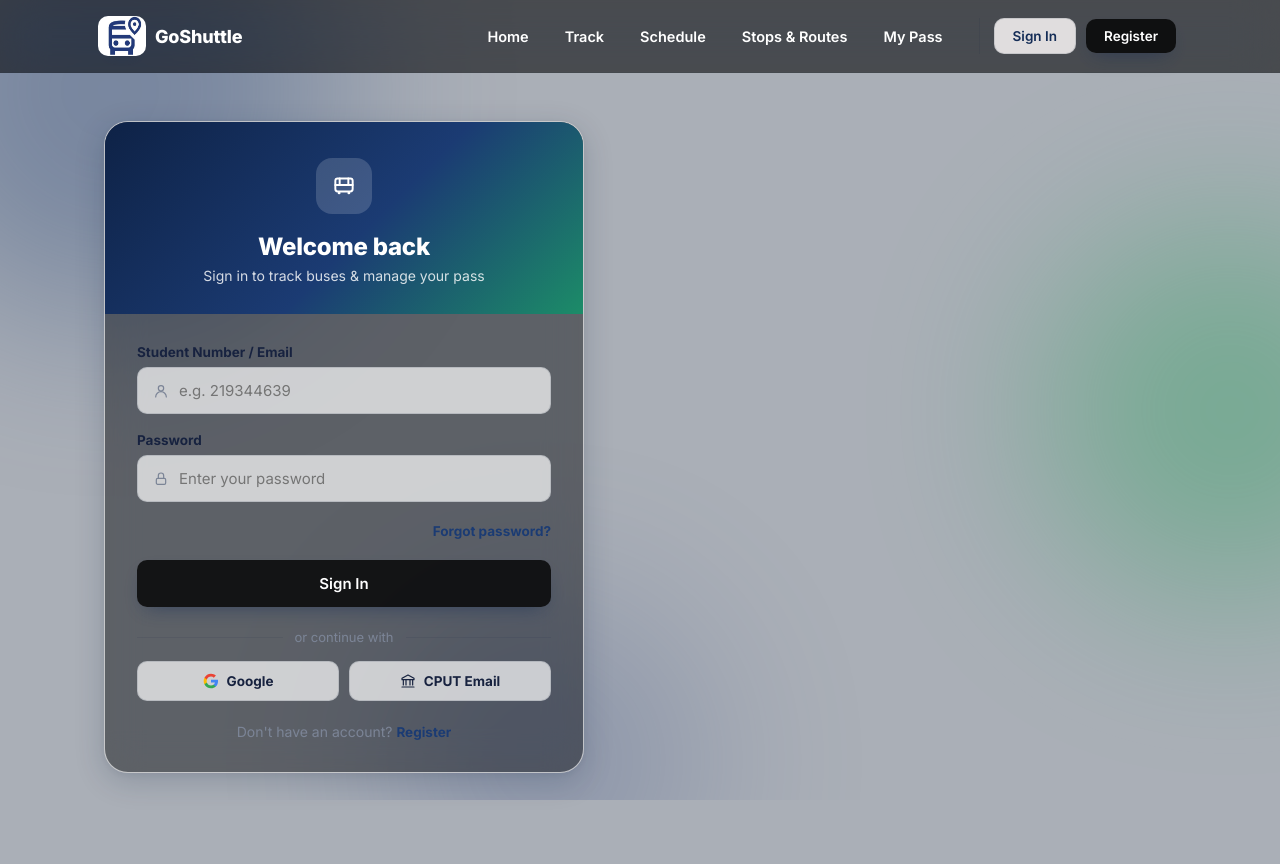
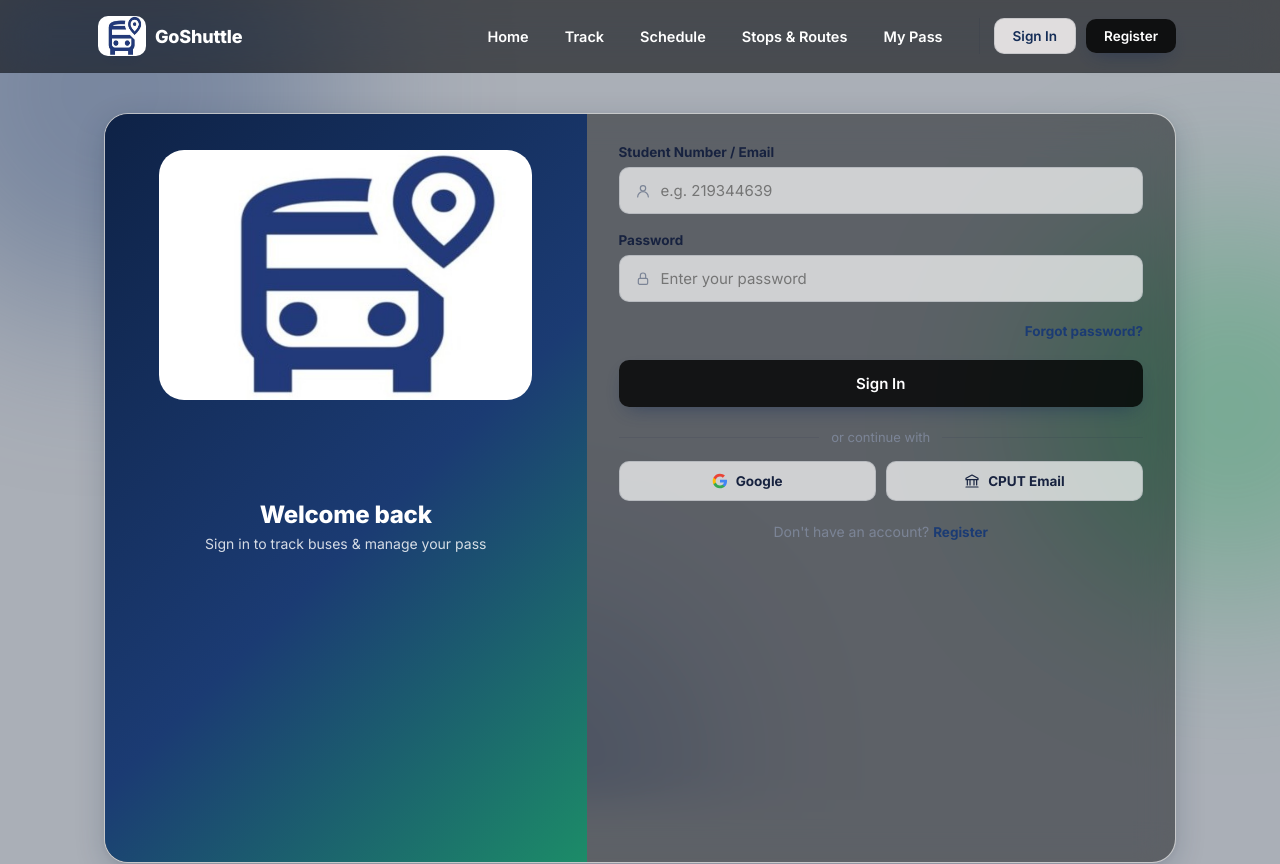
Before and after one commit to Gift1400/GoShuttle, a Vue app in the folder frontend/: page /sign-in in a window 1280 px wide. Shown: the top 864 px of the page. Built offline with nearby package versions, Linux system fonts and the light colour scheme.

Commit message:
Added the logo on login and register

```diff
--- a/frontend/src/views/LoginView.vue
+++ b/frontend/src/views/LoginView.vue
@@ -1,17 +1,14 @@
 <template>
   <div class="page auth-page">
     <div class="container">
-      <section class="glass auth-card">
+      <section class="glass auth-card desktop-layout">
         <div class="auth-hero">
           <div class="auth-logo">
-            <svg width="26" height="26" viewBox="0 0 24 24" fill="none" stroke="#ffffff" stroke-width="1.8" stroke-linecap="round" stroke-linejoin="round">
-              <rect x="4" y="5" width="16" height="12" rx="2.2"/>
-              <line x1="4" y1="11" x2="20" y2="11"/>
-              <line x1="8" y1="5" x2="8" y2="11"/>
-              <line x1="16" y1="5" x2="16" y2="11"/>
-              <circle cx="7.5" cy="18.4" r="1.3" fill="#ffffff" stroke="none"/>
-              <circle cx="16.5" cy="18.4" r="1.3" fill="#ffffff" stroke="none"/>
-            </svg>
+            <img
+                :src="logo"
+                alt="GoShuttle Logo"
+                class="logo-image"
+            />
           </div>
           <h1>Welcome back</h1>
           <p>Sign in to track buses &amp; manage your pass</p>
@@ -97,6 +94,7 @@
 </template>
 
 <script setup>
+import logo from '../assets/images/logo.jpeg'
 import { reactive } from 'vue'
 
 const form = reactive({ studentId: '', password: '' })
--- a/frontend/src/views/RegisterView.vue
+++ b/frontend/src/views/RegisterView.vue
@@ -1,17 +1,14 @@
 <template>
   <div class="page auth-page">
     <div class="container">
-      <section class="glass auth-card">
+      <section class="glass auth-card desktop-layout">
         <div class="auth-hero">
           <div class="auth-logo">
-            <svg width="26" height="26" viewBox="0 0 24 24" fill="none" stroke="#ffffff" stroke-width="1.8" stroke-linecap="round" stroke-linejoin="round">
-              <rect x="4" y="5" width="16" height="12" rx="2.2"/>
-              <line x1="4" y1="11" x2="20" y2="11"/>
-              <line x1="8" y1="5" x2="8" y2="11"/>
-              <line x1="16" y1="5" x2="16" y2="11"/>
-              <circle cx="7.5" cy="18.4" r="1.3" fill="#ffffff" stroke="none"/>
-              <circle cx="16.5" cy="18.4" r="1.3" fill="#ffffff" stroke="none"/>
-            </svg>
+            <img
+                :src="logo"
+                alt="GoShuttle Logo"
+                class="logo-image"
+            />
           </div>
           <h1>Create account</h1>
           <p>Join GoShuttle with your CPUT details</p>
@@ -121,8 +118,9 @@
 </template>
 
 <script setup>
+import logo from '../assets/images/logo.jpeg'
 import { reactive } from 'vue'
-
+``
 const form = reactive({
   fullName: '',
   studentNumber: '',
--- a/frontend/src/views/auth.css
+++ b/frontend/src/views/auth.css
@@ -1,12 +1,14 @@
 .auth-page {
-  padding: 48px 0 96px;
+  min-height: 100vh;
   display: flex;
   justify-content: center;
+  align-items: center;
+  padding: 40px;
 }
 
 .auth-card {
   width: 100%;
-  max-width: 480px;
+  max-width: 1100px;
   overflow: hidden;
 }
 
@@ -23,14 +25,12 @@
 }
 
 .auth-logo {
-  width: 56px;
-  height: 56px;
-  border-radius: 16px;
-  background: rgba(255, 255, 255, 0.16);
   display: flex;
-  align-items: center;
   justify-content: center;
-  margin: 0 auto 18px;
+  margin-bottom: 40px;
+  width: 100%;
+  height: auto;
+  background: transparent;
 }
 
 .auth-hero h1 {
@@ -242,3 +242,318 @@
   opacity: 0;
   transform: translateX(-50%) translateY(8px);
 }
+
+.auth-hero {
+  background: linear-gradient(
+          135deg,
+          var(--navy-900) 0%,
+          var(--navy-700) 55%,
+          var(--green-600) 100%
+  );
+  padding: 36px 32px 30px;
+  text-align: center;
+  color: #fff;
+}
+
+.auth-logo {
+  display: flex;
+  justify-content: center;
+  margin-bottom: 32px;
+  width: 100%;
+  height: auto;
+  background: transparent;
+}
+
+.logo-image {
+  height: 250px;
+  width: auto;
+  object-fit: contain;
+  border-radius: 25px;
+}
+
+.auth-hero h1 {
+  font-size: 24px;
+  font-weight: 800;
+  color: #fff;
+  margin-bottom: 6px;
+}
+
+.auth-hero p {
+  font-size: 14px;
+  color: rgba(255, 255, 255, 0.82);
+}
+
+.auth-form {
+  padding: 30px 32px 32px;
+}
+
+.field {
+  margin-bottom: 18px;
+}
+
+.field label {
+  display: block;
+  font-size: 13.5px;
+  font-weight: 700;
+  margin-bottom: 7px;
+  color: var(--ink);
+}
+
+.input-wrap {
+  display: flex;
+  align-items: center;
+  gap: 10px;
+  background: rgba(255, 255, 255, 0.7);
+  border: 1px solid rgba(23, 34, 63, 0.12);
+  border-radius: var(--radius-sm);
+  padding: 0 15px;
+  transition:
+          border-color 0.15s ease,
+          box-shadow 0.15s ease;
+}
+
+.input-wrap:focus-within {
+  border-color: var(--navy-700);
+  box-shadow: 0 0 0 3px rgba(27, 59, 115, 0.12);
+}
+
+.input-wrap.error {
+  border-color: #c0392b;
+  box-shadow: 0 0 0 3px rgba(192, 57, 43, 0.1);
+}
+
+.input-wrap .field-icon {
+  color: var(--muted);
+  flex-shrink: 0;
+  display: flex;
+}
+
+.input-wrap input,
+.input-wrap select {
+  border: none;
+  outline: none;
+  background: transparent;
+  width: 100%;
+  padding: 13px 0;
+  font-size: 15px;
+  color: var(--ink);
+  font-family: inherit;
+}
+
+.input-wrap select {
+  cursor: pointer;
+}
+
+.error-msg {
+  display: none;
+  color: #c0392b;
+  font-size: 12px;
+  margin-top: 6px;
+}
+
+.error-msg.show {
+  display: block;
+}
+
+.forgot-row {
+  text-align: right;
+  margin-bottom: 20px;
+}
+
+.forgot-row button,
+.link {
+  background: none;
+  border: none;
+  padding: 0;
+  cursor: pointer;
+  color: var(--navy-700);
+  font-size: 13.5px;
+  font-weight: 700;
+  font-family: inherit;
+}
+
+.forgot-row button:hover,
+.link:hover {
+  text-decoration: underline;
+}
+
+.auth-form .btn-primary {
+  width: 100%;
+  padding: 14px;
+  font-size: 15px;
+}
+
+.divider {
+  display: flex;
+  align-items: center;
+  gap: 12px;
+  margin: 22px 0 16px;
+  color: var(--muted);
+  font-size: 13px;
+}
+
+.divider::before,
+.divider::after {
+  content: "";
+  flex: 1;
+  height: 1px;
+  background: rgba(23, 34, 63, 0.1);
+}
+
+.oauth-row {
+  display: flex;
+  gap: 10px;
+  margin-bottom: 22px;
+}
+
+.btn-oauth {
+  flex: 1;
+  display: flex;
+  align-items: center;
+  justify-content: center;
+  gap: 8px;
+  background: rgba(255, 255, 255, 0.7);
+  border: 1px solid rgba(23, 34, 63, 0.12);
+  border-radius: var(--radius-sm);
+  padding: 11px 8px;
+  font-size: 13.5px;
+  font-weight: 700;
+  color: var(--ink);
+  cursor: pointer;
+  font-family: inherit;
+}
+
+.btn-oauth:hover {
+  background: rgba(255, 255, 255, 0.95);
+}
+
+.switch-row {
+  text-align: center;
+  font-size: 14px;
+  color: var(--muted);
+}
+
+.checkbox-row {
+  display: flex;
+  align-items: flex-start;
+  gap: 10px;
+  margin-bottom: 8px;
+}
+
+.checkbox-row input[type="checkbox"] {
+  width: 18px;
+  height: 18px;
+  accent-color: var(--navy-700);
+  margin-top: 2px;
+  flex-shrink: 0;
+}
+
+.checkbox-row label {
+  font-size: 13px;
+  color: var(--ink-soft);
+  line-height: 1.45;
+}
+
+.auth-toast {
+  position: fixed;
+  left: 50%;
+  bottom: 32px;
+  transform: translateX(-50%);
+  background: var(--navy-800);
+  color: #fff;
+  font-size: 13.5px;
+  font-weight: 600;
+  padding: 12px 20px;
+  border-radius: var(--radius-full);
+  box-shadow: 0 14px 26px rgba(14, 34, 70, 0.3);
+  z-index: 60;
+}
+
+.auth-toast-fade-enter-active,
+.auth-toast-fade-leave-active {
+  transition:
+          opacity 0.2s ease,
+          transform 0.2s ease;
+}
+.auth-toast-fade-enter-from,
+.auth-toast-fade-leave-to {
+  opacity: 0;
+  transform: translateX(-50%) translateY(8px);
+}
+/* Desktop Layout */
+
+.desktop-layout {
+  display: grid;
+  grid-template-columns: 45% 55%;
+  min-height: 750px;
+  overflow: hidden;
+  max-width: 1100px;
+  margin: 0 auto;
+}
+
+.auth-side {
+  background: linear-gradient(
+          135deg,
+          #0066ff,
+          #00a3ff
+  );
+
+  color: white;
+  padding: 4rem;
+
+  display: flex;
+  flex-direction: column;
+  justify-content: center;
+}
+
+.auth-side h1 {
+  font-size: 3rem;
+  margin-bottom: 12px;
+}
+
+.auth-side p {
+  font-size: 1rem;
+  opacity: 0.9;
+  max-width: 340px;
+}
+
+.features {
+  margin-top: 40px;
+}
+
+.feature {
+  margin-bottom: 20px;
+  font-size: 1rem;
+}
+
+.auth-form-side {
+  padding: 3rem;
+  display: flex;
+  align-items: center;
+}
+
+.auth-form {
+  width: 100%;
+}
+.auth-hero h1 {
+  margin-top: 100px;
+  font-size: 24px;
+  font-weight: 800;
+  color: #fff;
+  margin-bottom: 6px;
+}
+
+@media (max-width: 900px) {
+  .desktop-layout {
+    grid-template-columns: 1fr;
+  }
+
+  .auth-side {
+    display: none;
+  }
+
+  .auth-form-side {
+    padding: 2rem;
+  }
+
+}
```
